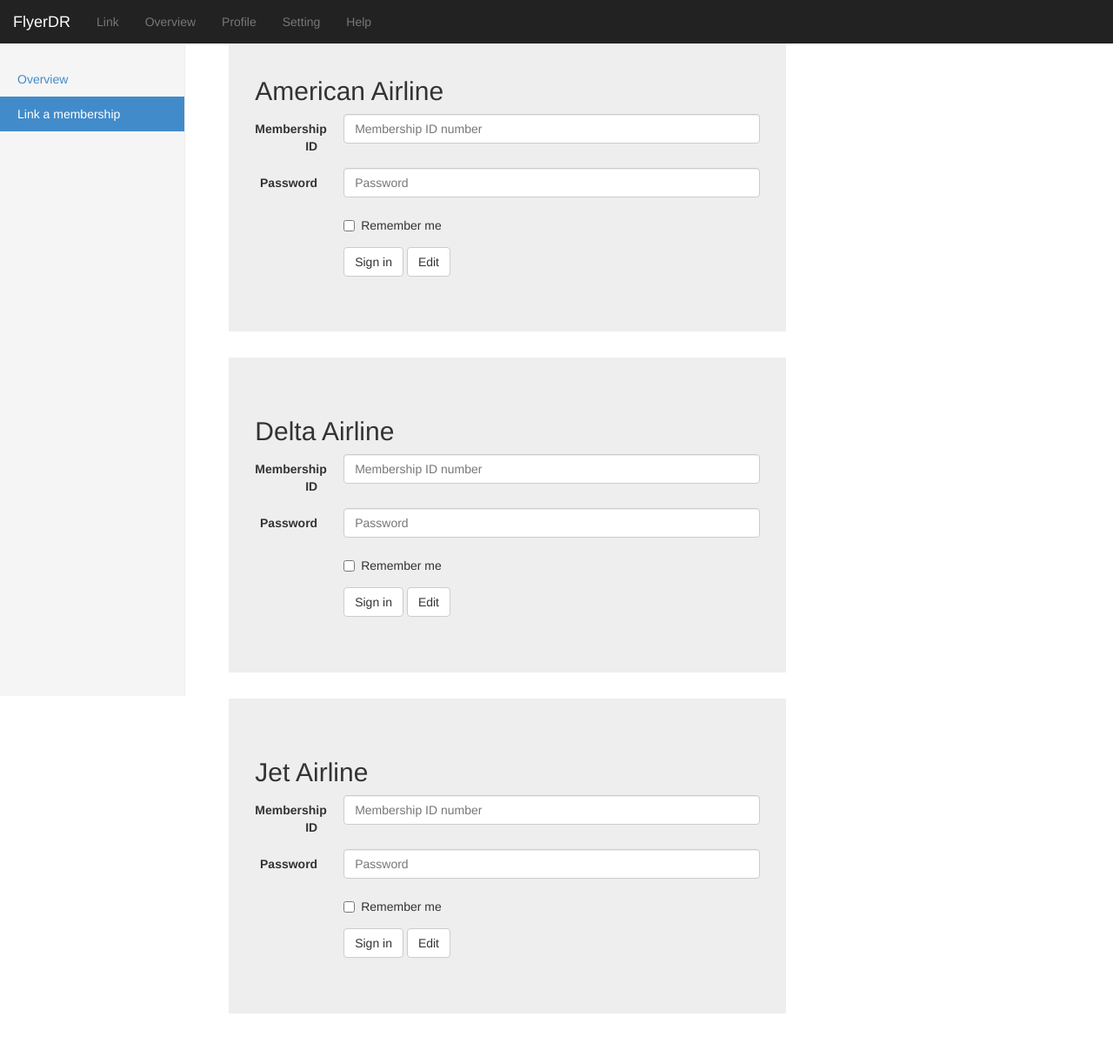
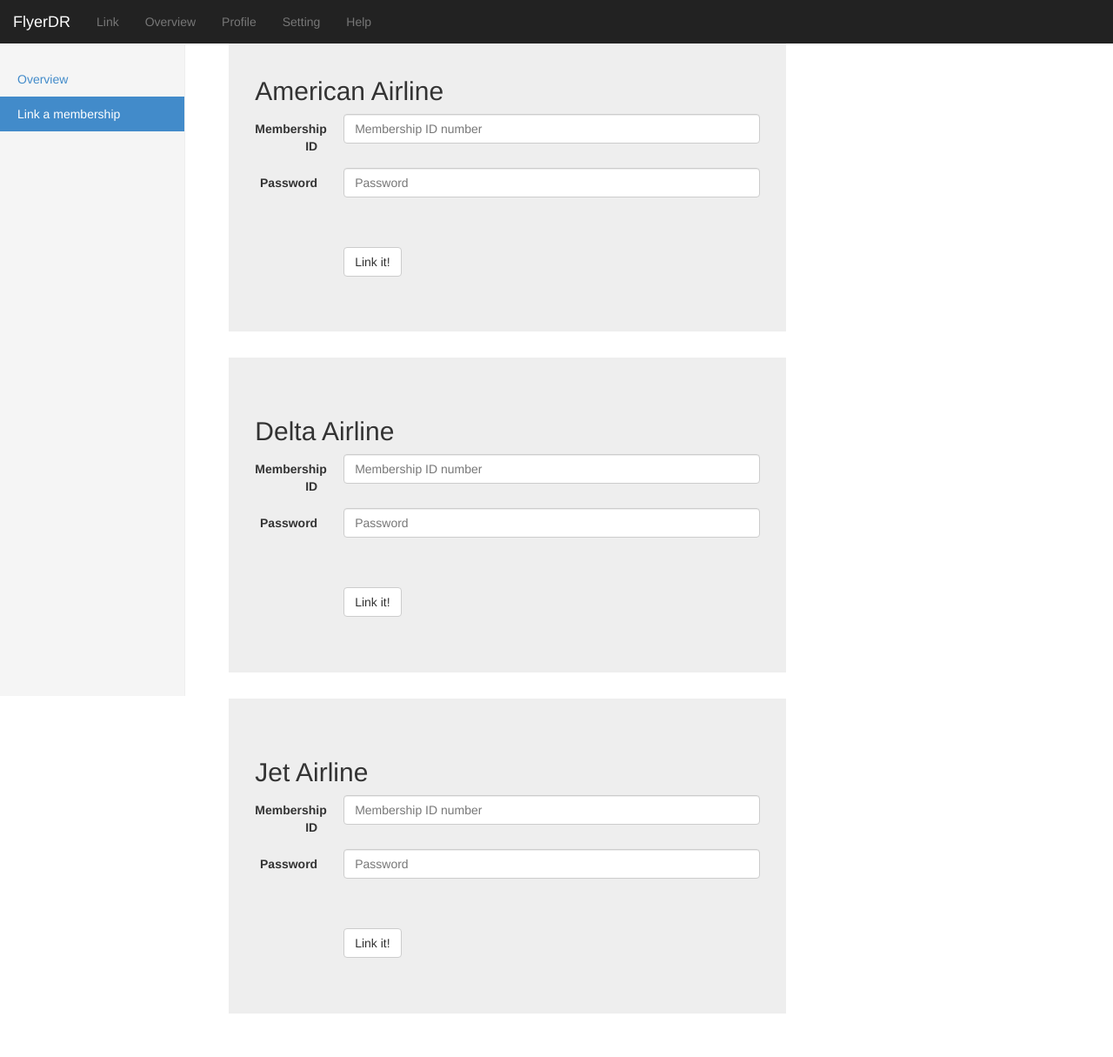
Before and after one commit to zhushigang/flyerdrEC2, a Django app: page /manage in a window 1280 px wide, after a click on "Link a membership". Shown: the whole page at 87% size. Run offline with Django 3.2, Linux system fonts and the light colour scheme; the visitor is signed in with stand-in values (Sample User, id 1); data that the repository does not hold is empty; some libraries are stand-ins or nearby versions.

Commit message:
changed form elements
The form elements in manage.html now conform with the requirements.

```diff
--- a/pointstracker/templates/pointstracker/manage.html
+++ b/pointstracker/templates/pointstracker/manage.html
@@ -134,29 +134,28 @@
                         <label for="inputMembershipID" class="col-sm-2 control-label">Membership ID</label>
                         <div class="col-sm-10">
 						  <input type="hidden" name="shortname" value="aa">
-                          <input type="text" class="form-control" id="inputEmail3" name="id" placeholder="Membership ID number">
+                          <input type="text" class="form-control" id="aa_membership" name="id" placeholder="Membership ID number">
                         </div>
                       </div>
 
                       <div class="form-group">
                         <label for="inputPassword" class="col-sm-2 control-label">Password</label>
                         <div class="col-sm-10">
-                          <input type="password" class="form-control" id="inputPassword3" name="password" placeholder="Password">
+                          <input type="password" class="form-control" id="aa_password" name="password" placeholder="Password">
                         </div>
                       </div>
                       <div class="form-group">
                         <div class="col-sm-offset-2 col-sm-10">
                           <div class="checkbox">
                             <label>
-                              <input type="checkbox" name="remeber"> Remember me
+                              <input type="hidden" name="remeber">
                             </label>
                           </div>
                         </div>
                       </div>
                       <div class="form-group">
                         <div class="col-sm-offset-2 col-sm-10">
-                          <button type="submit" class="btn btn-default">Sign in</button>
-                           <button type="submit" class="btn btn-default">Edit</button>
+                          <button type="submit" class="btn btn-default">Link it!</button>
                         </div>
 
                       </div>
@@ -179,29 +178,28 @@
                         <label for="inputMembershipID" class="col-sm-2 control-label">Membership ID</label>
                         <div class="col-sm-10">
 						  <input type="hidden" name="shortname" value="delta">
-                          <input type="number" class="form-control" id="inputEmail3" name="id" placeholder="Membership ID number">
+                          <input type="text" class="form-control" id="delta_membership" name="id" placeholder="Membership ID number">
                         </div>
                       </div>
 
                       <div class="form-group">
                         <label for="inputPassword" class="col-sm-2 control-label">Password</label>
                         <div class="col-sm-10">
-                          <input type="password" class="form-control" id="inputPassword3" name="password" placeholder="Password">
+                          <input type="password" class="form-control" id="delta_password" name="password" placeholder="Password">
                         </div>
                       </div>
                       <div class="form-group">
                         <div class="col-sm-offset-2 col-sm-10">
                           <div class="checkbox">
                             <label>
-                              <input type="checkbox" name="remeber"> Remember me
+                              <input type="hidden" name="remeber">
                             </label>
                           </div>
                         </div>
                       </div>
                       <div class="form-group">
                         <div class="col-sm-offset-2 col-sm-10">
-                          <button type="submit" class="btn btn-default">Sign in</button>
-                           <button type="submit" class="btn btn-default">Edit</button>
+                          <button type="submit" class="btn btn-default">Link it!</button>
                         </div>
                         <div class="col-sm-offset-2 col-sm-10">
 
@@ -225,29 +223,28 @@
                         <label for="inputMembershipID" class="col-sm-2 control-label">Membership ID</label>
                         <div class="col-sm-10">
 						  <input type="hidden" name="shortname" value="jet">
-                          <input type="number" class="form-control" id="inputEmail3" name="id" placeholder="Membership ID number">
+                          <input type="text" class="form-control" id="jet_membership" name="id" placeholder="Membership ID number">
                         </div>
                       </div>
 
                       <div class="form-group">
                         <label for="inputPassword" class="col-sm-2 control-label">Password</label>
                         <div class="col-sm-10">
-                          <input type="password" class="form-control" id="inputPassword3" name="password" placeholder="Password">
+                          <input type="password" class="form-control" id="jet_password" name="password" placeholder="Password">
                         </div>
                       </div>
                       <div class="form-group">
                         <div class="col-sm-offset-2 col-sm-10">
                           <div class="checkbox">
                             <label>
-                              <input type="checkbox" name="remeber"> Remember me
+                              <input type="hidden" name="remeber">
                             </label>
                           </div>
                         </div>
                       </div>
                       <div class="form-group">
                         <div class="col-sm-offset-2 col-sm-10">
-                          <button type="submit" class="btn btn-default">Sign in</button>
-                           <button type="submit" class="btn btn-default">Edit</button>
+                          <button type="submit" class="btn btn-default">Link it!</button>
                         </div>
                         <div class="col-sm-offset-2 col-sm-10">
 
```
